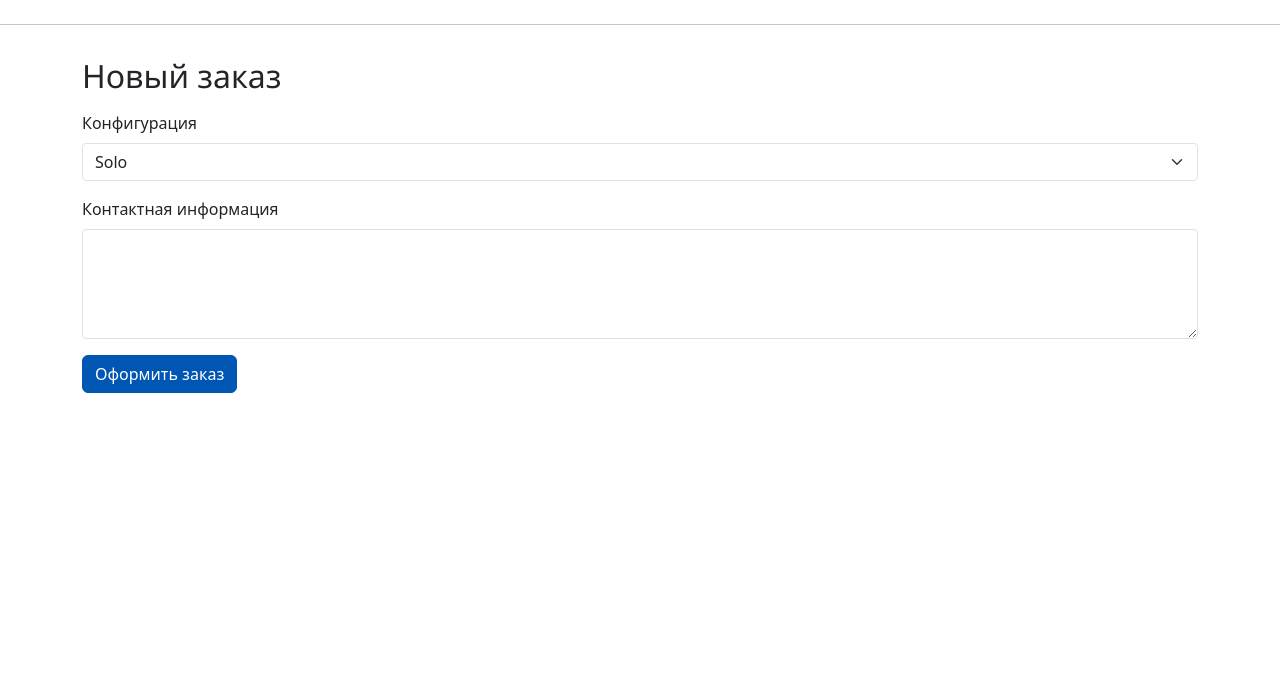
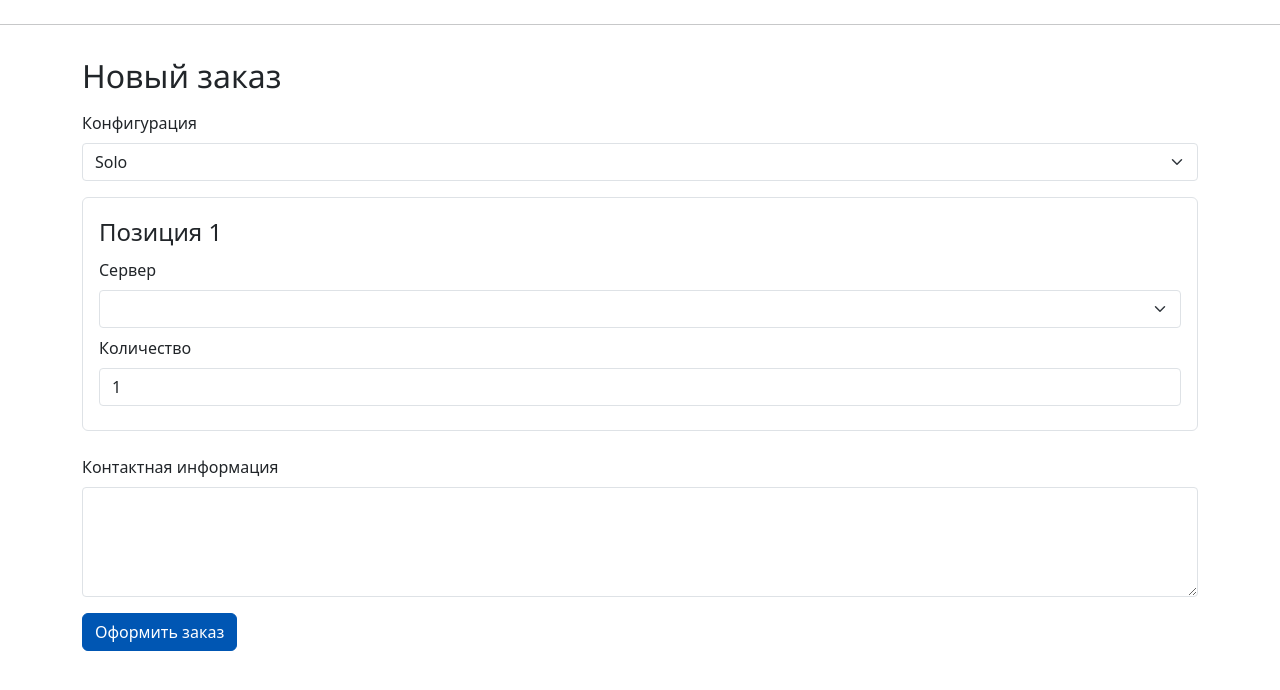
Before and after one commit to Odin-SG/ServerMarket, a Flask app: template app/templates/orders/new.html in a window 1280 px wide. Shown: the part 88-778 px from the top of the page. Run offline with Flask 3, Linux system fonts and the light colour scheme; the template is opened without the code that fills it: values that come from a table or form of the project are taken from there, others are empty; data comes from the database, SQL or seed files in the repository.

Commit message:
fixed bug witch configuration order

```diff
--- a/app/templates/orders/new.html
+++ b/app/templates/orders/new.html
@@ -8,34 +8,28 @@
 
     <div class="mb-3">
       {{ form.configuration.label(class="form-label") }}
-      {{ form.configuration(class="form-select", id="configuration") }}
+      {{ form.configuration(class="form-select") }}
     </div>
 
-    <div id="itemsContainer">
-    </div>
-
-    <template id="itemTemplate">
-      <fieldset class="mb-3 p-3 border rounded">
-        <legend>Позиция</legend>
+    {% for item in form.items %}
+      <fieldset class="mb-4 p-3 border rounded">
+        <legend>Позиция {{ loop.index }}</legend>
         <div class="mb-2">
-          <label for="items-__index__-server_id" class="form-label">Сервер</label>
-          <select name="items-__index__-server_id" id="items-__index__-server_id" class="form-select">
-            {% for s in servers %}
-              <option value="{{ s.id }}">{{ s.model_name }}</option>
-            {% endfor %}
-          </select>
+          {{ item.server_id.label(class="form-label") }}
+          {{ item.server_id(class="form-select") }}
+          {% if item.server_id.errors %}
+            <div class="text-danger">{{ item.server_id.errors[0] }}</div>
+          {% endif %}
         </div>
         <div class="mb-2">
-          <label for="items-__index__-quantity" class="form-label">Количество</label>
-          <input type="number"
-                 name="items-__index__-quantity"
-                 id="items-__index__-quantity"
-                 class="form-control"
-                 min="1" max="10"
-                 value="1">
+          {{ item.quantity.label(class="form-label") }}
+          {{ item.quantity(class="form-control") }}
+          {% if item.quantity.errors %}
+            <div class="text-danger">{{ item.quantity.errors[0] }}</div>
+          {% endif %}
         </div>
       </fieldset>
-    </template>
+    {% endfor %}
 
     <div class="mb-3">
       {{ form.contact_info.label(class="form-label") }}
```
